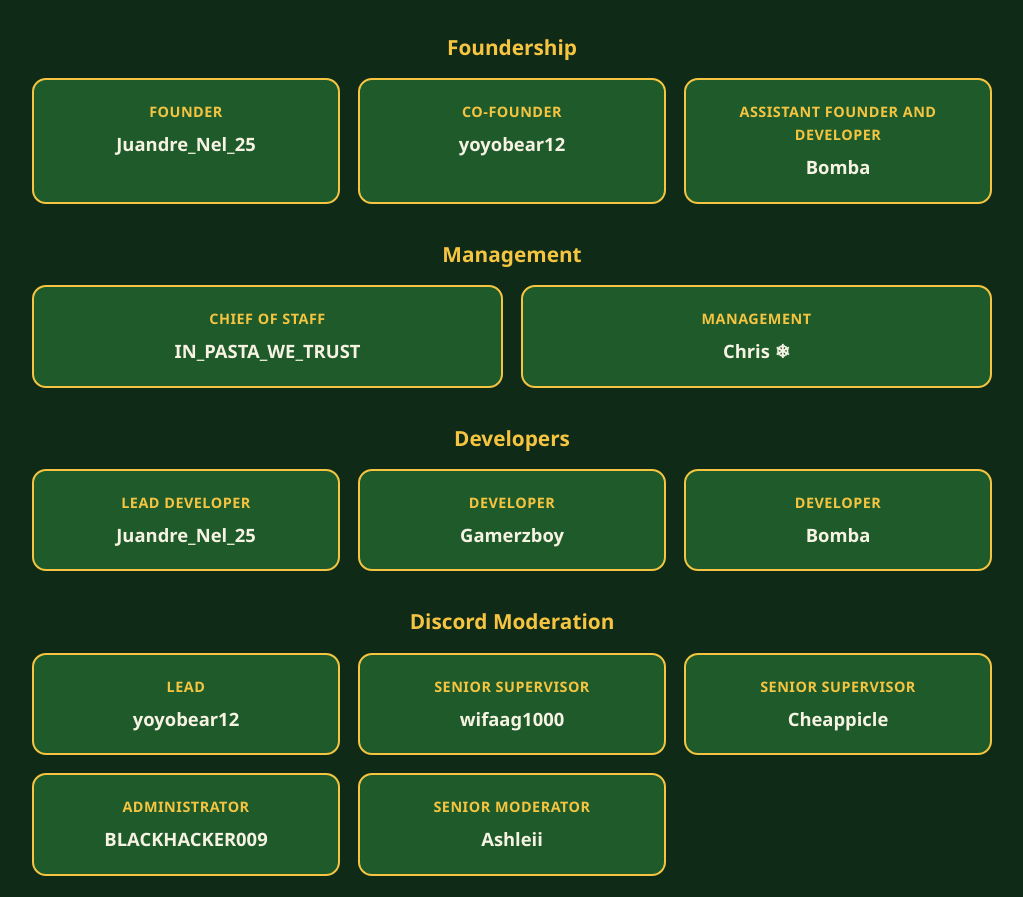
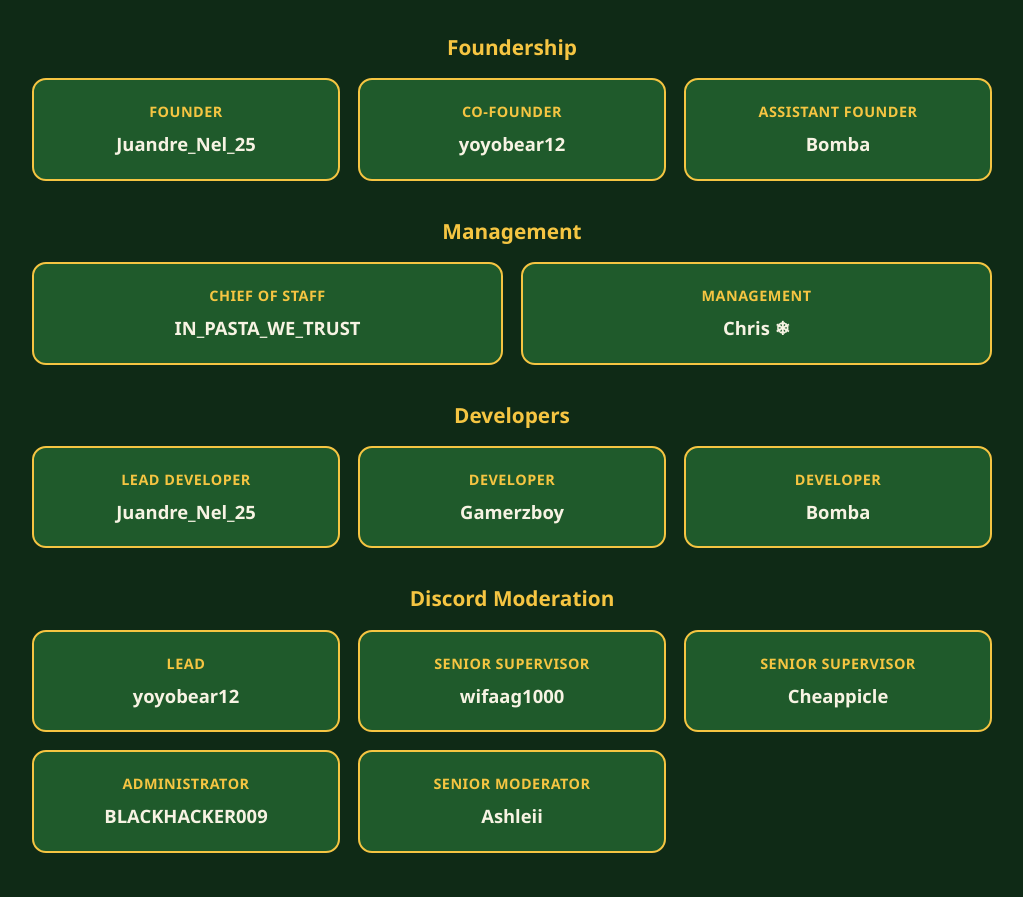
Before and after one commit to juandrenel25-hue/countryline-site, a plain HTML site: page index.html in a window 1280 px wide. Shown: the part 1985-2882 px from the top of the page, without its empty margins (128-1151 px from the left). Drawn offline with Linux system fonts and the light colour scheme.

Commit message:
Update index.html

```diff
--- a/index.html
+++ b/index.html
@@ -86,7 +86,7 @@
   <div class="grid">
     <div class="staff reveal"><div class="role">Founder</div><div class="name">Juandre_Nel_25</div></div>
     <div class="staff reveal"><div class="role">Co-Founder</div><div class="name">yoyobear12</div></div>
-    <div class="staff reveal"><div class="role">Assistant Founder and Developer</div><div class="name">Bomba</div></div>
+    <div class="staff reveal"><div class="role">Assistant Founder</div><div class="name">Bomba</div></div>
   </div>
 
   <h3 class="group-title reveal">Management</h3>
```
